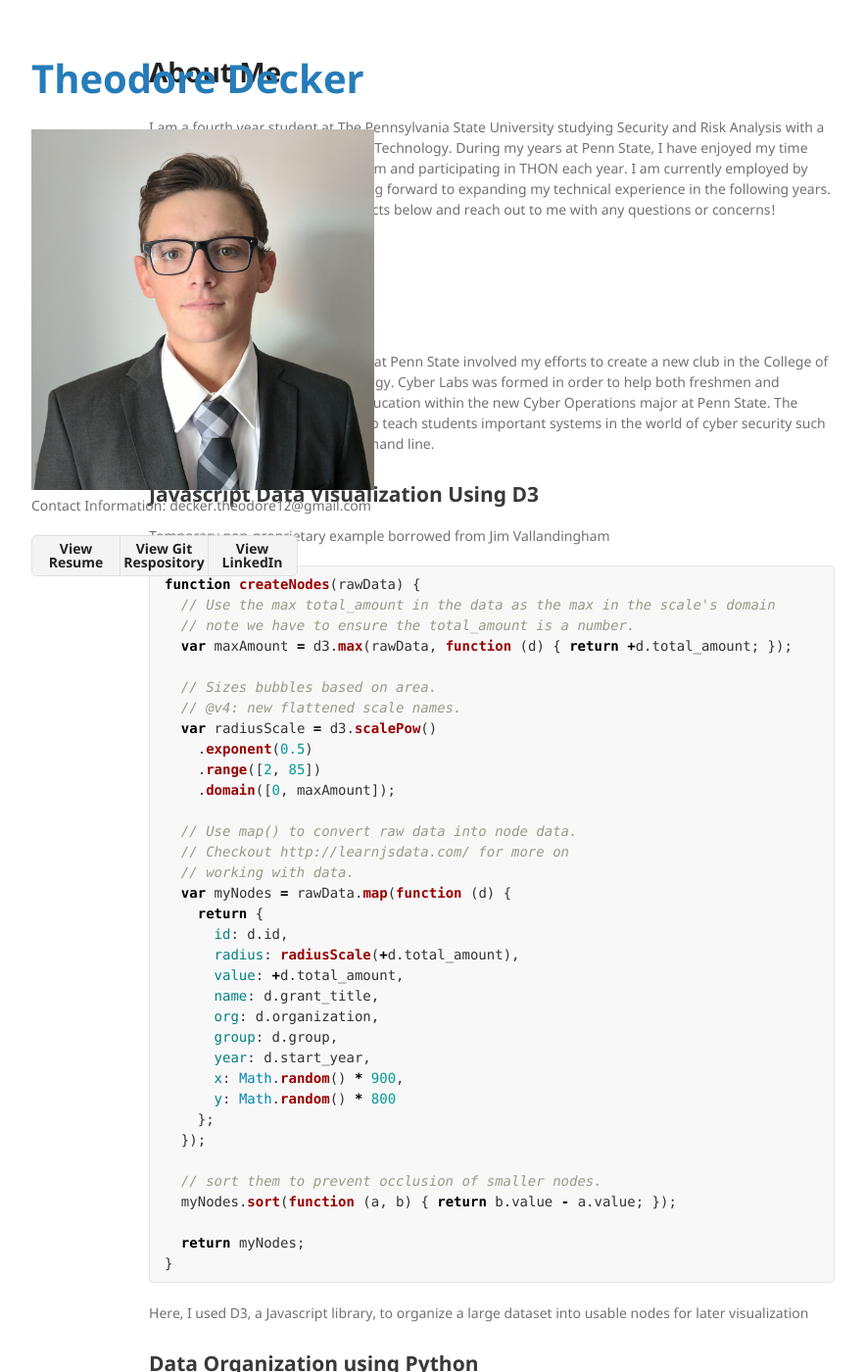
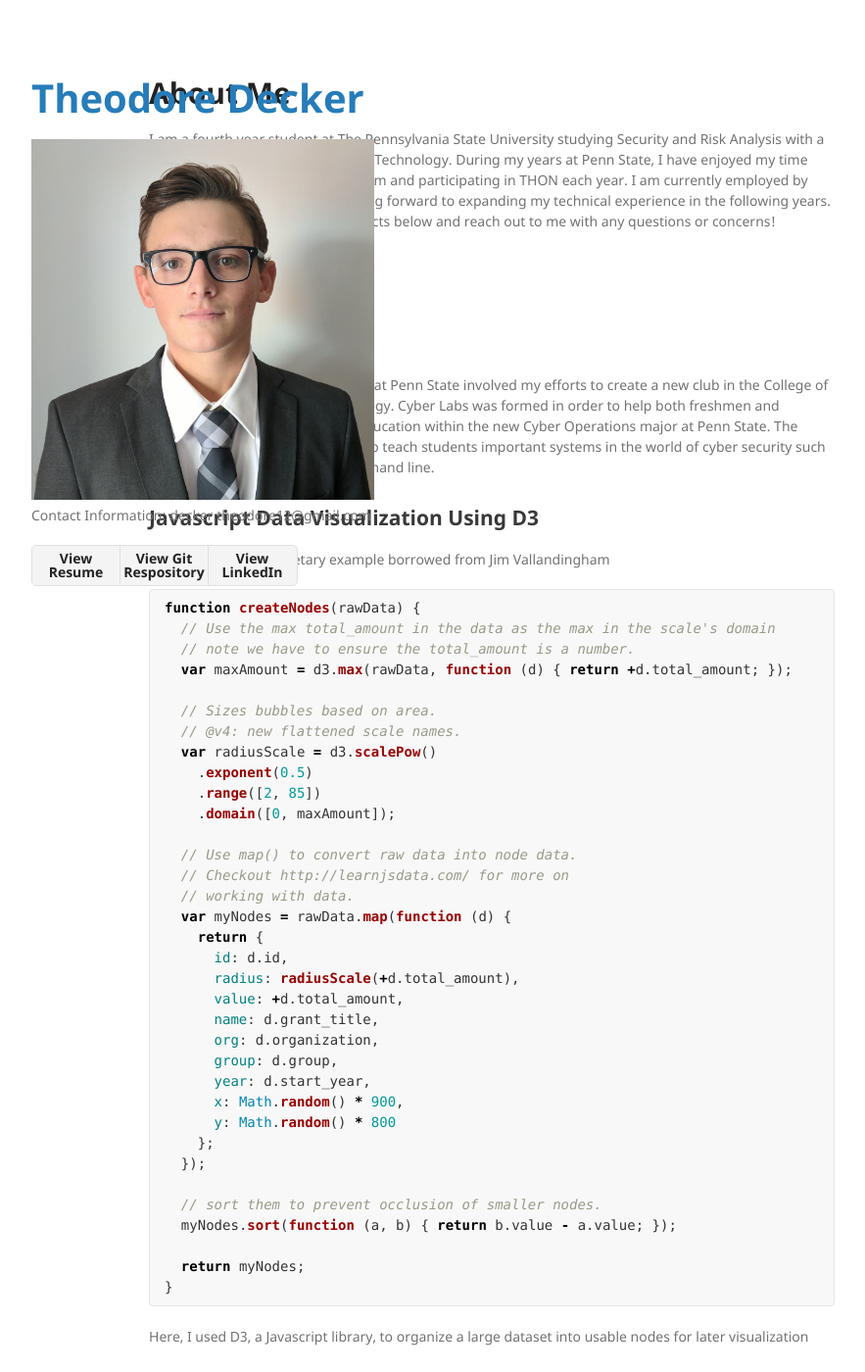
Before and after one commit to theodore-decker/theodore-decker.github.io, a Jekyll site: the page built from index.md, in a window 1280 px wide and 1400 px high. Shown: the whole window at 98% size, without its empty margins (218-1101 px from the left). Built offline with Jekyll 4.4.1, drawn with Linux system fonts in a browser that asks for light colours; our own code applies the rules of GitHub Pages for plain Markdown files.

Commit message:
Update jekyll-theme-minimal.scss

```diff
--- a/_sass/jekyll-theme-minimal.scss
+++ b/_sass/jekyll-theme-minimal.scss
@@ -27,8 +27,8 @@
 }
 
 h1 {
-  font-size:28px;
-  padding-bottom: 10px;
+  font-size:30px;
+  padding-top: 20px;
 }
 
 h2 {
```
